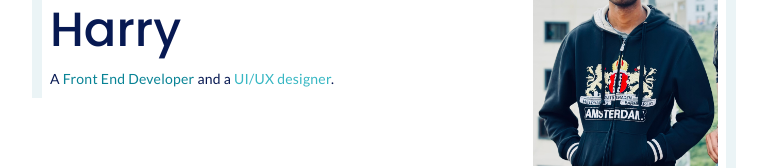
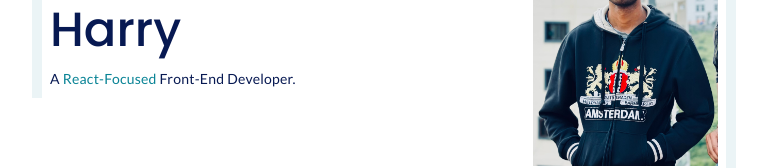
Before and after one commit to harrythettayil/portfolio-react, a React (Vite) app: page / in a window 1280 px wide. Shown: the part 212-380 px from the top of the page, without its empty margins (256-1023 px from the left). Built offline with nearby package versions, Linux system fonts and the light colour scheme.

Commit message:
banner upadte

```diff
--- a/src/components/banner/banner.jsx
+++ b/src/components/banner/banner.jsx
@@ -9,8 +9,7 @@ function Banner() {
           <p>Hi!&nbsp;I'm</p>
           <h1 className="mb-2">Harry</h1>
           <p>
-            A <span className="secondary-color">Front End Developer</span> and a{" "}
-            <span className="third-color">UI/UX designer</span>.
+           A <span className="secondary-color">React-Focused</span> Front-End Developer.
           </p>
         </div>
         <img
```
